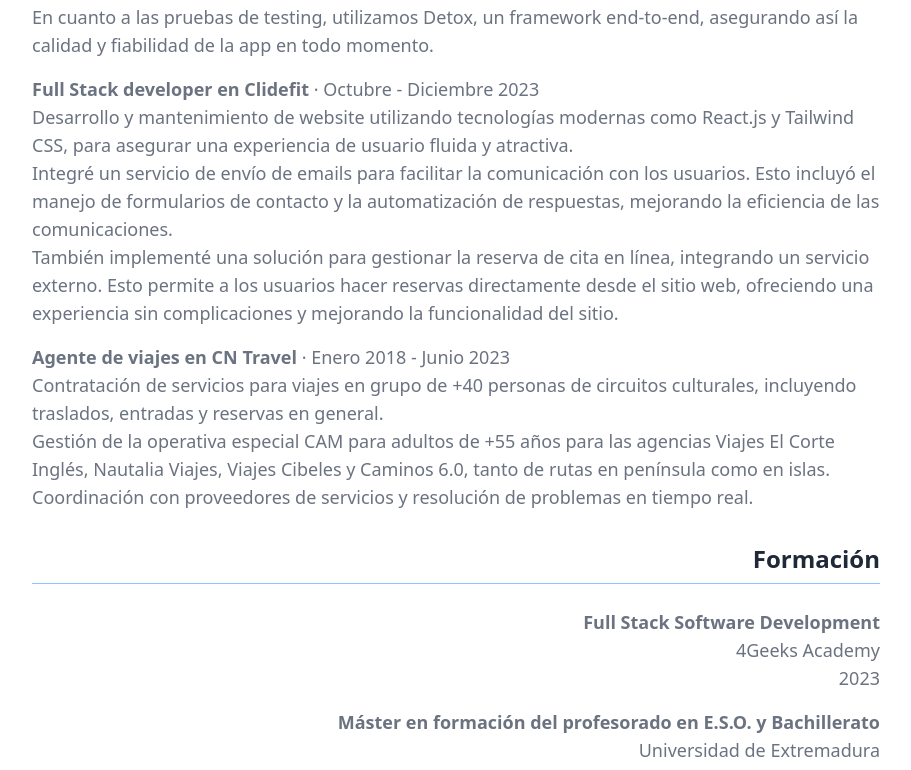
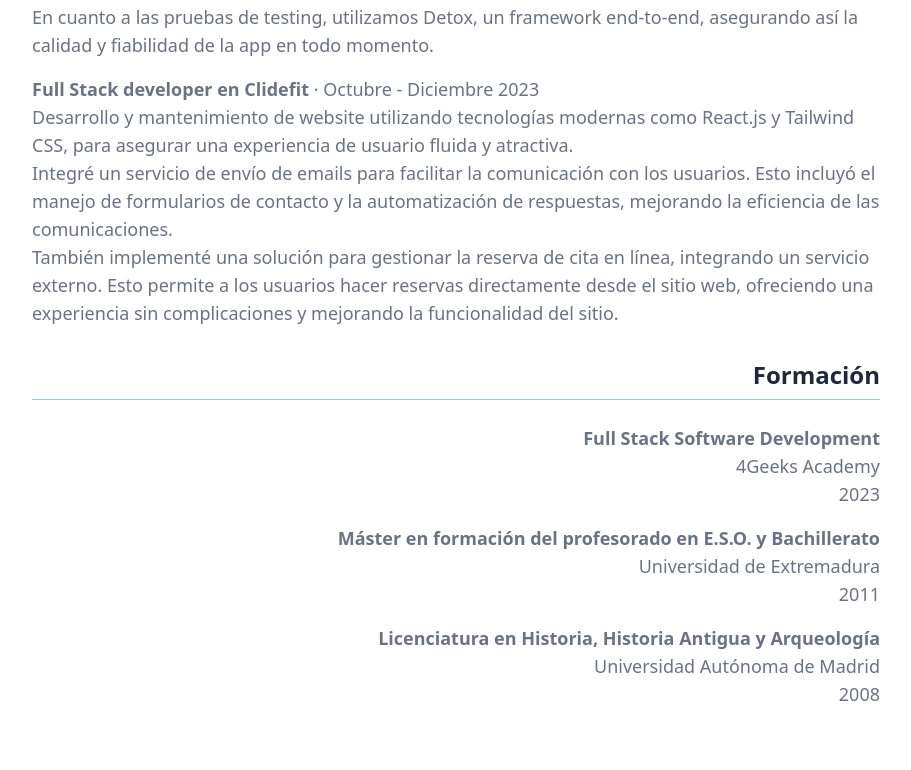
Before and after one commit to srdgz/Mi-portfolio, a React (Vite) app in the folder mi-portfolio/: page /about in a window 1280 px wide. Shown: the part 916-1686 px from the top of the page, without its empty margins (184-1095 px from the left). Built offline with nearby package versions, Linux system fonts and the light colour scheme.

Commit message:
feat/deleting cntravel experience

```diff
--- a/mi-portfolio/src/views/About.jsx
+++ b/mi-portfolio/src/views/About.jsx
@@ -92,7 +92,7 @@ const About = () => {
             En cuanto a las pruebas de testing, utilizamos Detox, un framework end-to-end, asegurando así la calidad y fiabilidad de la app en todo momento.
           </p>
         </li>
-        <li className="mb-4">
+        <li className="mb-8">
         <strong>Full Stack developer en Clidefit</strong> · Octubre - Diciembre 2023
           <p>
             Desarrollo y mantenimiento de website utilizando tecnologías modernas como React.js y Tailwind CSS, para asegurar una experiencia de usuario fluida y atractiva.
@@ -100,16 +100,6 @@ const About = () => {
             Integré un servicio de envío de emails para facilitar la comunicación con los usuarios. Esto incluyó el manejo de formularios de contacto y la automatización de respuestas, mejorando la eficiencia de las comunicaciones.
             <br />
             También implementé una solución para gestionar la reserva de cita en línea, integrando un servicio externo. Esto permite a los usuarios hacer reservas directamente desde el sitio web, ofreciendo una experiencia sin complicaciones y mejorando la funcionalidad del sitio.
-          </p>
-        </li>
-        <li className="mb-8">
-        <strong>Agente de viajes en CN Travel</strong> · Enero 2018 - Junio 2023
-          <p>
-            Contratación de servicios para viajes en grupo de +40 personas de circuitos culturales, incluyendo traslados, entradas y reservas en general.
-            <br />
-            Gestión de la operativa especial CAM para adultos de +55 años para las agencias Viajes El Corte Inglés, Nautalia Viajes, Viajes Cibeles y Caminos 6.0, tanto de rutas en península como en islas.
-            <br />
-            Coordinación con proveedores de servicios y resolución de problemas en tiempo real.
           </p>
         </li>
       </ul>
```
